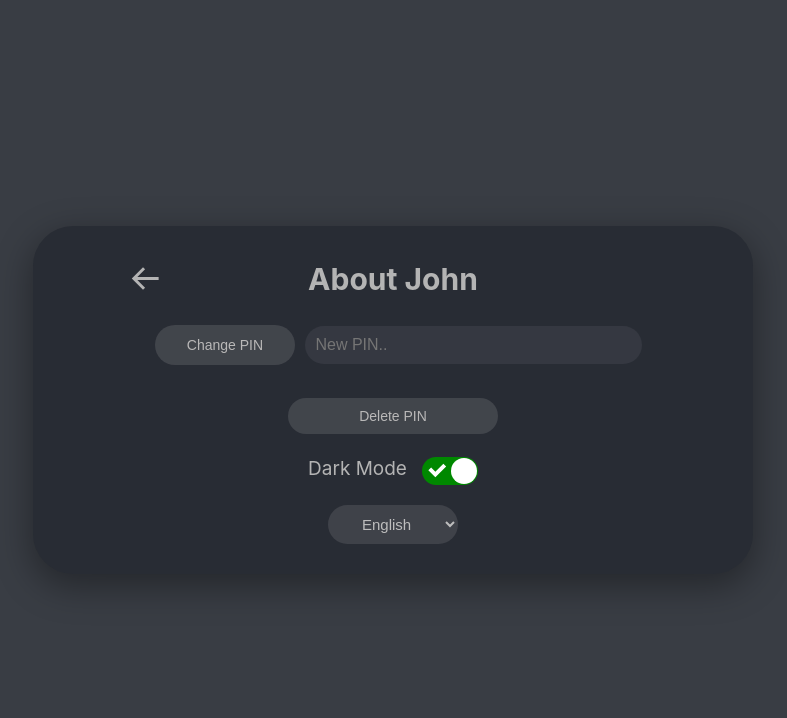
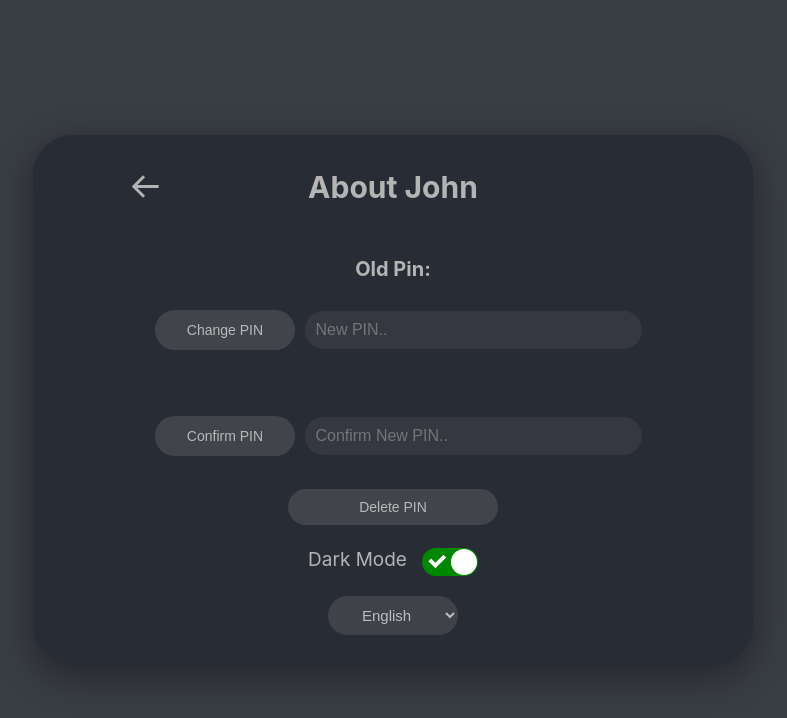
Before and after one commit to hadya286/ReactTodos, a React (Create React App) app: page /users/about/1 in a window 1280 px wide. Shown: the top 718 px of the page, without its empty margins (247-1034 px from the left). Built offline with nearby package versions, Linux system fonts and the light colour scheme; data requests are answered from the project's data file.

Commit message:
added PIN confirmation, task3

```diff
--- a/db.json
+++ b/db.json
@@ -62,7 +62,7 @@
     {
       "id": 2,
       "name": "Jenny",
-      "pin": "123",
+      "pin": "111",
       "preference": [
         "light",
         "en"
--- a/src/Components/UserPin.jsx
+++ b/src/Components/UserPin.jsx
@@ -29,12 +29,12 @@ function UserPin() {
             ? `Welcome ${searchName(id)}!`
             : `!${searchName(id)} أهلا`}
         </h2>
+
         <div className="modal-form">
           <input
             className="modalInput"
             id={lang}
             type="password"
-            // style={{margin: "10px", flexDirection: "row-reverse"}}
             placeholder={
               lang === "en"
                 ? "Please enter PIN"
--- a/src/Context/todosContext.js
+++ b/src/Context/todosContext.js
@@ -34,12 +34,21 @@ export const TodosProvider = ({children}) => {
     console.log(users)
   }
 
-  // fucntion to search for the user using his id
+  // fucntion to search for the userName using his id
   const searchName = (id) => {
     id = parseInt(id)
     const user = users.find((user) => user.id === id)
     if (user) {
       return user.name
+    }
+  }
+
+  // fucntion to search for the userPin using his id
+  const searchPin = (id) => {
+    id = parseInt(id)
+    const user = users.find((user) => user.id === id)
+    if (user) {
+      return user.pin
     }
   }
 
@@ -170,6 +179,7 @@ export const TodosProvider = ({children}) => {
         paginate,
         searchUser,
         searchName,
+        searchPin,
         login,
         fetchUsers,
         getCurrentUser,
--- a/src/Pages/About.jsx
+++ b/src/Pages/About.jsx
@@ -1,4 +1,5 @@
 import {useContext, useState} from "react"
+import {FiLock} from "react-icons/fi"
 import ThemeContext from "../Context/themeContext"
 import {Link, useParams} from "react-router-dom"
 import {BiArrowBack} from "react-icons/bi"
@@ -7,9 +8,17 @@ import ThemeSwitch from "../Components/ThemeSwitch"
 
 const About = () => {
   const [newPin, setNewPin] = useState("")
+  const [confirmNewPin, setConfirmNewPin] = useState("")
   const {lang} = useContext(ThemeContext)
-  const {searchName, changePin} = useContext(TodosContext)
+  const {searchName, searchPin, changePin} = useContext(TodosContext)
   const {id} = useParams()
+
+  const checkValidation = (e) => {
+    setConfirmNewPin(e.target.value)
+    if (newPin !== confirmNewPin) {
+      alert("Confirm PIN should match your new PIN")
+    }
+  }
 
   return (
     <div className="card">
@@ -19,14 +28,21 @@ const About = () => {
         </Link>
         {lang === "en" ? `About ${searchName(id)}` : `${searchName(id)} عن`}
       </h2>
+      <div>
+        <h4 className="card-header" style={{alignItems: "right"}}>
+          {lang === "en"
+            ? `Old Pin: ${searchPin(id)}`
+            : `${searchPin(id)} :كلمة المرور السابقة`}
+        </h4>
+      </div>
+
       <form
         className="pinForm"
         onSubmit={(e) => {
           e.preventDefault()
           if (newPin !== "") {
             changePin(id, newPin)
-            alert("PIN changed")
-            setNewPin("")
+            alert("Confirm New PIN")
           }
         }}
       >
@@ -52,6 +68,46 @@ const About = () => {
           {lang === "ar" ? "تغيير كلمة المرور" : "Change PIN"}
         </button>
       </form>
+
+      {/* //////////////////////////////////////////////////////////////// */}
+      {/* Confirming new pin */}
+      <form
+        className="pinForm"
+        onSubmit={(e) => {
+          e.preventDefault()
+          if (confirmNewPin !== "" && confirmNewPin === newPin) {
+            changePin(id, confirmNewPin)
+            alert("PIN changed")
+            setConfirmNewPin("")
+            setNewPin("")
+          }
+        }}
+      >
+        <input
+          className="todon"
+          type="password"
+          value={confirmNewPin}
+          id="myInput"
+          placeholder={
+            lang === "ar" ? "تأكيد كلمة المرور" : "Confirm New PIN.."
+          }
+          onChange={(e) => checkValidation(e)}
+          dir={lang === "ar" ? "rtl" : "ltr"}
+        />
+        <button
+          className="btn"
+          type="submit"
+          style={{
+            width: "30%",
+            marginLeft: "10px",
+            marginRight: "10px",
+            height: "40px",
+          }}
+        >
+          {lang === "ar" ? "تأكيد كلمة المرور" : "Confirm PIN"}
+        </button>
+      </form>
+
       <button
         className="btn"
         type="submit"
@@ -59,7 +115,10 @@ const About = () => {
           changePin(id, "")
           alert("PIN deleted")
         }}
-        style={{width: "30%", marginTop: "-30px"}}
+        style={{
+          width: "30%",
+          marginTop: "-30px",
+        }}
       >
         {lang === "ar" ? "الغاء كلمة المرور" : "Delete PIN"}
       </button>
```
